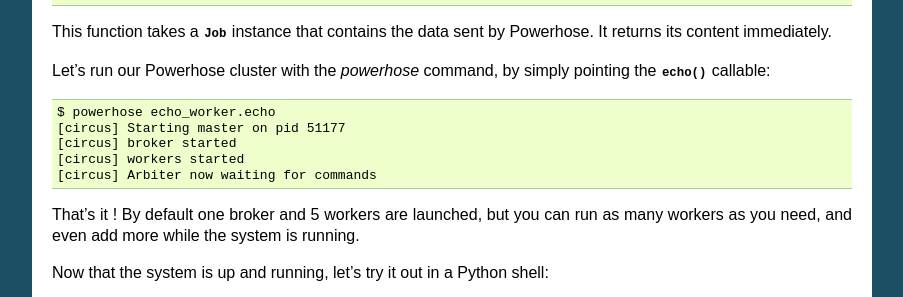
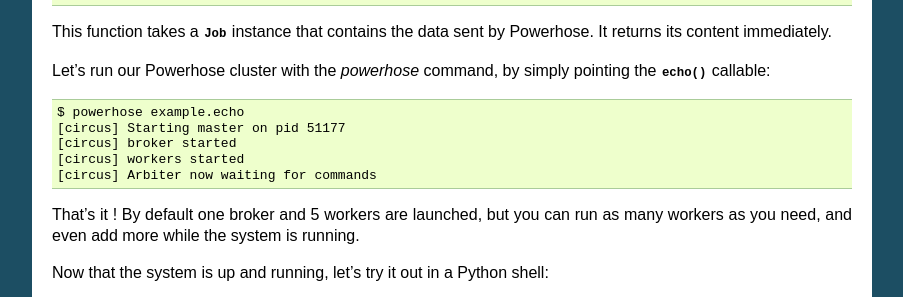
Before and after one commit to mozilla-services/powerhose, a Sphinx documentation site: the page built from docs/source/index.rst, in a window 1280 px wide and 900 px high, scrolled down 1179 px. Shown: the part 155-452 px from the top of the window, without its empty margins (198-1101 px from the left). Built offline with Sphinx 7.4.7, drawn with Linux system fonts in a browser that asks for light colours.

Commit message:
more doc fixes

```diff
--- a/docs/source/index.rst
+++ b/docs/source/index.rst
@@ -101,7 +101,7 @@
 Let's run our Powerhose cluster with the *powerhose* command, by simply
 pointing the :func:`echo` callable::
 
-    $ powerhose echo_worker.echo
+    $ powerhose example.echo
     [circus] Starting master on pid 51177
     [circus] broker started
     [circus] workers started
```
